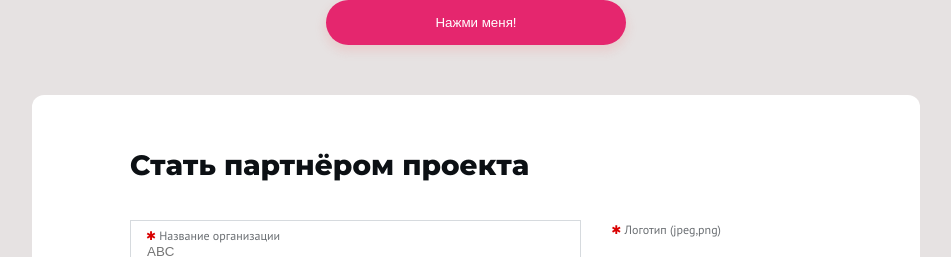
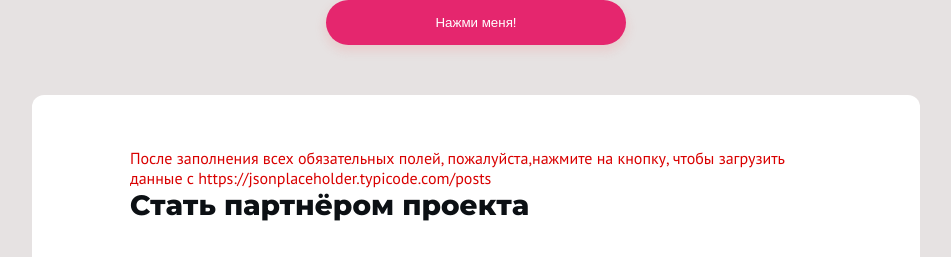
Before and after one commit to Enddless/yunimekhanik, a website: page practice-2/index.html in a window 1280 px wide. Both pictures are taken after a click on the button "Нажми меня!". Shown: the top 257 px of the page, without its empty margins (164-1115 px from the left). Drawn offline with nearby package versions, Linux system fonts and the light colour scheme.

Commit message:
feat: update styles

```diff
--- a/practice-2/index.html
+++ b/practice-2/index.html
@@ -16,6 +16,7 @@
     <div class="wrapper">
         <button class="button button--pink" onclick="toggleForm()">Нажми меня!</button>
         <section class="modalfake">
+            <span class="form__item form__item--attention">После заполнения всех обязательных полей, пожалуйста,нажмите на кнопку, чтобы загрузить данные с https://jsonplaceholder.typicode.com/posts  </span>
             <h1 class="title">Стать партнёром проекта</h1>
 
             <form action="" method="" class="form" onsubmit="submitForm(event)" onchange="activatedButton()">
@@ -124,8 +125,6 @@
                     <label class="form__label" for="manager">Руководитель</label>
                     <input class="form__input" type="text" id="manager" value="">
                 </fieldset>
-
-                <span class="form__item">Нажмите на кнопку, чтобы загрузить данные </span>
                 <button class="form__button form__button--submit">Стать партнёром проекта</button>
                 <button class="form__button form__button--reset">Отменить</button>
 
--- a/practice-2/styles.css
+++ b/practice-2/styles.css
@@ -109,6 +109,9 @@ body {
   position: relative;
   margin: 16px 0;
   grid-column: span 6;
+}
+.form__item--attention {
+  color: var(--color-star);
 }
 .form__item--left {
   grid-column: span 4;
```
